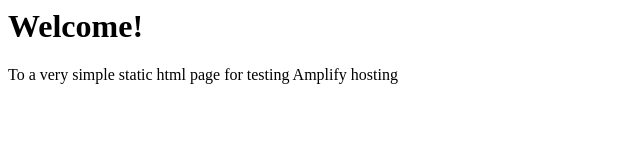
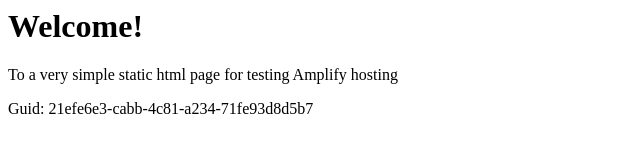
Before and after one commit to aws-aemilia-gru/Github-PR-Commit-Integration-Test-DoNotTouch-Gith-OKSLNVO2-v1-preprod-sa-east-1, a website: page src/index.html in a window 1280 px wide. Shown: the whole page, without its empty margins (0-640 px from the left). Drawn offline with Linux system fonts and the light colour scheme.

Commit message:
commit from integ tests

```diff
--- a/src/index.html
+++ b/src/index.html
@@ -1,3 +1,5 @@
+
+
 <html lang="en">
 
 <head>
@@ -10,6 +12,6 @@
 <body>
     <h1>Welcome!</h1>
     <p>To a very simple static html page for testing Amplify hosting</p>
-</body>
+    <p>Guid: 21efe6e3-cabb-4c81-a234-71fe93d8d5b7</p></body>
 
 </html>
```
